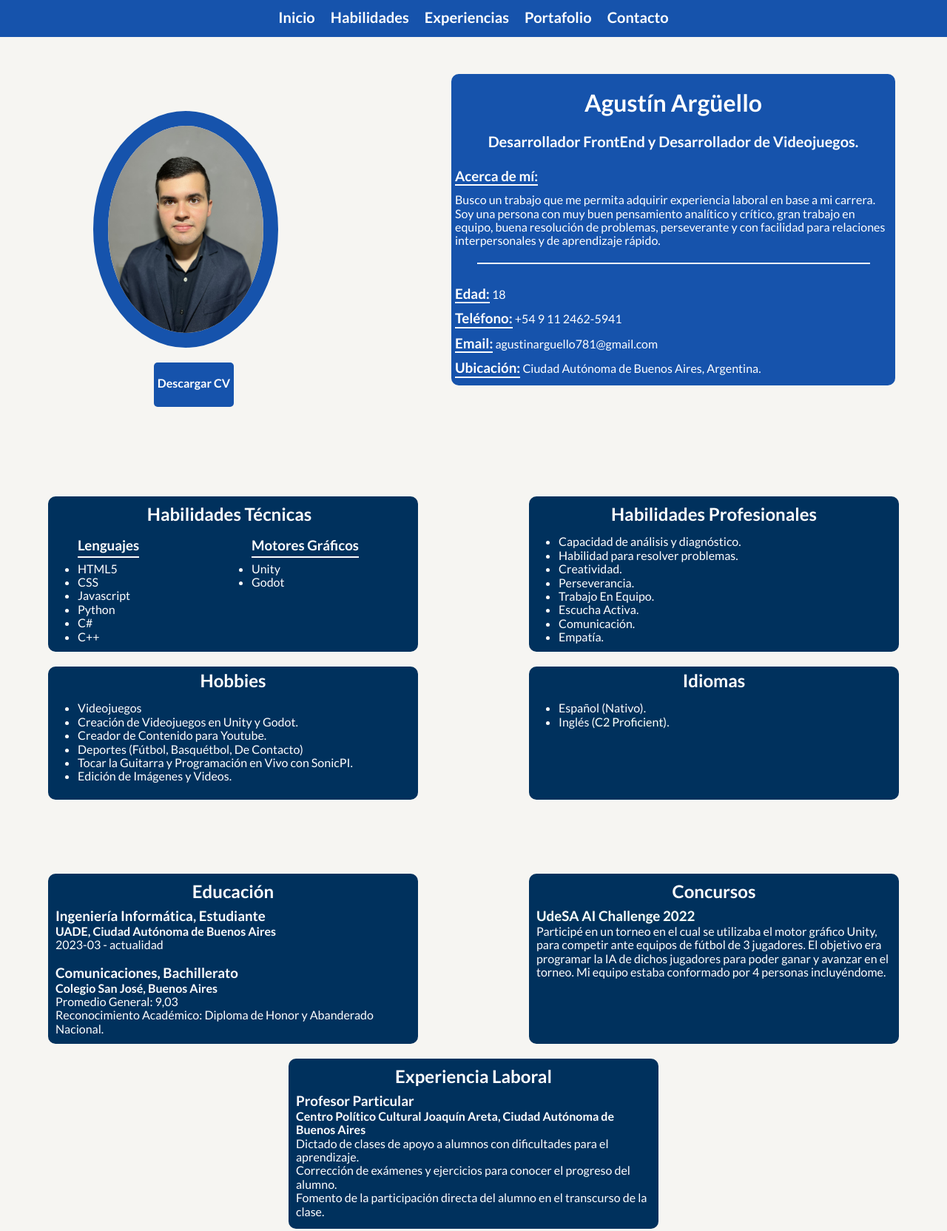
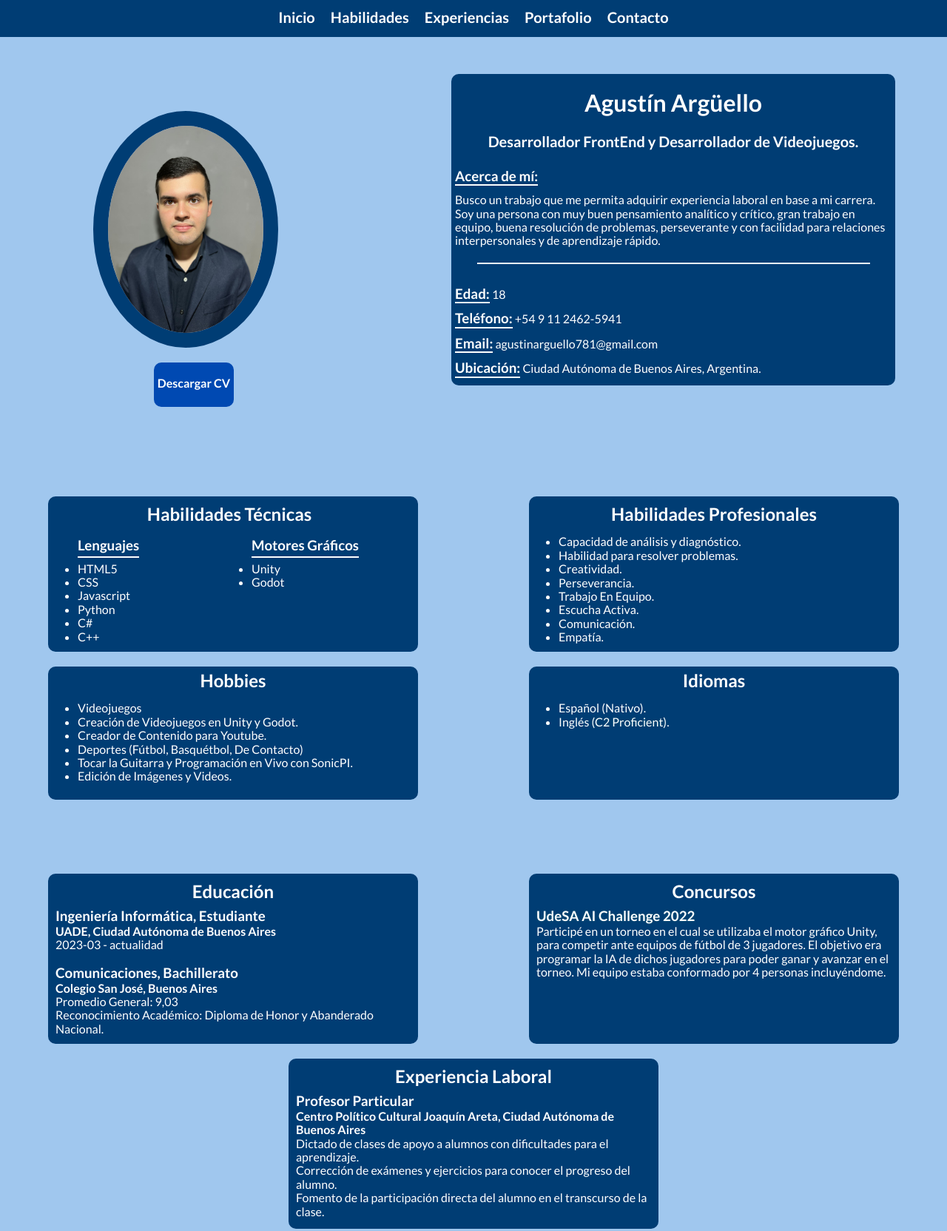
Before and after one commit to Dinamo0908/FullStack, a plain HTML site: page CVWebESP/index.html in a window 1280 px wide. Shown: the top 1664 px of the page at 74% size. Drawn offline with Linux system fonts and the light colour scheme.

Commit message:
Add files via upload
Versión final del proyecto con HTML y CSS. Cambiada la paleta de colores a una más profesional, arreglado un pequeño bug en el input "submit" de la versión en inglés.

Final Version of the project with HTML and CSS only. Changed the colors palette to a more professional one, fixed a bug in the input "submit" of the english version.

```diff
--- a/CVWebESP/CSS/style.css
+++ b/CVWebESP/CSS/style.css
@@ -7,7 +7,7 @@
 }
 
 body {
-    background: #f6f5f2;
+    background: #a0c7ee;
     width: 100%;
 }
 
@@ -68,7 +68,7 @@ body {
 
 @keyframes standOut {
     30% {
-        text-shadow: 1px 1px 20px #1a5;
+        text-shadow: 0px 0px 25px #1a5;
     }
 }
 
@@ -79,14 +79,14 @@ body {
     top: 0;
     height: 50px;
     width: 100%;
-    background: #1653ac;
+    background: #003d74;
     text-align: center;
 }
 
 .nav__responsive-ul__button-container {
     position: absolute;
     z-index: 30;
-    background: #1653ac;
+    background: #003d74;
     width: 100%;
     font-size: 20px;
 }
@@ -150,7 +150,7 @@ body {
 
 .flex-container-home__img {
     width: 250px;
-    border: 20px solid #1653ac;
+    border: 20px solid #003d74;
     border-radius: 50%;
 }
 
@@ -161,9 +161,9 @@ body {
     max-width: 150px;
     height: 60px;
     border: none;
-    background: #1653ac;
+    background: #0049b2;
     font-weight: bold;
-    border-radius: 5px;
+    border-radius: 10px;
 }
 
 a[download = "CV"] {
@@ -181,17 +181,17 @@ a[download = "CV"] {
 }
 
 .flex-container-home__button:active, .form-item-mailmsg__input[type = "submit"]:active {
-    background: #002343;
+    background: #013f96;
 }
 
 .flex-container-home__button:focus, .form-item-mailmsg__input[type = "submit"]:focus {
-    background: linear-gradient(to bottom, #00315d, #002343);
+    background: linear-gradient(to bottom, #0049b2, #013f96);
 }
 
 .flex-container-home__about {
     max-width: 600px;
     margin-right: 70px;
-    background: #1653ac;
+    background: #003d74;
     border-radius: 10px;
 }
 
@@ -280,7 +280,7 @@ a[download = "CV"] {
     padding-right: 10px;
     padding-top: 10px;
     grid-area: tec;
-    background: #00315d;
+    background: #003d74;
     border-radius: 10px;
 }
 
@@ -321,7 +321,7 @@ a[download = "CV"] {
     width: 500px;
     height: 210px;
     padding-top: 10px;
-    background: #00315d;
+    background: #003d74;
     border-radius: 10px;
 }
 
@@ -332,7 +332,7 @@ a[download = "CV"] {
     width: 500px;
     height: 180px;
     padding-top: 5px;
-    background: #00315d;
+    background: #003d74;
     border-radius: 10px;
 }
 
@@ -343,7 +343,7 @@ a[download = "CV"] {
     width: 500px;
     height: 180px;
     padding-top: 5px;
-    background: #00315d;
+    background: #003d74;
     border-radius: 10px;
 }
 
@@ -407,7 +407,7 @@ a[download = "CV"] {
     height: 230px;
     padding: 10px;
     justify-self: center;
-    background: #00315d;
+    background: #003d74;
     grid-area: ed;
     border-radius: 10px;
 }
@@ -417,7 +417,7 @@ a[download = "CV"] {
     height: 230px;
     padding: 10px;
     justify-self: center;
-    background: #00315d;
+    background: #003d74;
     grid-area: conc;
     border-radius: 10px;
 }
@@ -427,7 +427,7 @@ a[download = "CV"] {
     height: 230px;
     padding: 10px;
     justify-self: center;
-    background: #00315d;
+    background: #003d74;
     grid-area: lab;
     border-radius: 10px;
 }
@@ -505,7 +505,7 @@ a[download = "CV"] {
 .flex-item-cont__tel {
     width: 300px;
     height: 250px;
-    background: #00315d;
+    background: #003d74;
     padding: 20px 0px;
     text-align: center;
     border-radius: 10px;
@@ -518,7 +518,7 @@ a[download = "CV"] {
 .flex-item-cont__mail {
     width: 300px;
     height: 250px;
-    background: #00315d;
+    background: #003d74;
     padding: 20px;
     text-align: center;
     border-radius: 10px;
@@ -531,7 +531,7 @@ a[download = "CV"] {
 .flex-item-cont__ubi {
     width: 300px;
     height: 250px;
-    background: #00315d;
+    background: #003d74;
     padding: 25px;
     text-align: center;
     border-radius: 10px;
@@ -548,7 +548,7 @@ a[download = "CV"] {
 .flex-item-cont__linkedIn {
     width: 300px;
     height: 250px;
-    background: #00315d;
+    background: #003d74;
     padding: 35px 0px;
     text-align: center;
     border-radius: 10px;
@@ -561,7 +561,7 @@ a[download = "CV"] {
 .flex-item-cont__twitter {
     width: 300px;
     height: 250px;
-    background: #00315d;
+    background: #003d74;
     padding: 50px 0px;
     text-align: center;
     border-radius: 10px;
@@ -623,7 +623,7 @@ a[download = "CV"] {
     height: 60px;
     color: #fff;
     font-weight: bold;
-    background: #00315d;
+    background: #0049b2;
     border-radius: 10px;
 }
 
@@ -859,7 +859,7 @@ a[download = "CV"] {
         z-index: 10;
         top: -3000px;
         height: 130vh;
-        background-color: #012a4e;
+        background-color: #003d72;
         width: 65%;
         padding-top: 20px;
         transition: all 1s;
--- a/CVWebESP/index.html
+++ b/CVWebESP/index.html
@@ -39,7 +39,7 @@
         <section class = "flex-container-home"  id = "yo">
             <div class = "flex-container-home__img-container">
                 <img src = "img/agus.jpeg" class = "flex-container-home__img">
-                <button class = "flex-container-home__button"><a href = "Descargas/Agustin Arguello CV.pdf" download="CV">Descargar CV</a></button>
+                <button class = "flex-container-home__button"><a href = "Descargas/Agustin Arguello - CV.pdf" download="CV">Descargar CV</a></button>
             </div>
         <div class = "flex-container-home__about" >
             <h1>Agustín Argüello</h1>
--- a/WebResumeENG/CSS/style.css
+++ b/WebResumeENG/CSS/style.css
@@ -7,7 +7,7 @@
 }
 
 body {
-    background: #003d74;
+    background: #a2c9f0;
     width: 100%;
 }
 
@@ -68,7 +68,7 @@ body {
 
 @keyframes standOut {
     30% {
-        text-shadow: 1px 1px 20px #1a5;
+        text-shadow: 0px 0px 25px #1a5;
     }
 }
 
@@ -79,14 +79,14 @@ body {
     top: 0;
     height: 50px;
     width: 100%;
-    background: #162B4E;
+    background: #003d74;
     text-align: center;
 }
 
 .nav__responsive-ul__button-container {
     position: absolute;
     z-index: 30;
-    background: #162B4E;
+    background: #003d74;
     width: 100%;
     font-size: 20px;
 }
@@ -150,7 +150,7 @@ body {
 
 .flex-container-home__img {
     width: 250px;
-    border: 20px solid #162B4E;
+    border: 20px solid #003d74;
     border-radius: 50%;
 }
 
@@ -161,7 +161,7 @@ body {
     max-width: 150px;
     height: 60px;
     border: none;
-    background: #00315d;
+    background: #0049b2;
     color: #fff;
     font-weight: bold;
     border-radius: 5px;
@@ -182,17 +182,17 @@ a[download = "Resume"] {
 }
 
 .flex-container-home__button:active, .form-item-mailmsg__input[type = "submit"]:active {
-    background: #002343;
+    background: #013f96;
 }
 
 .flex-container-home__button:focus, .form-item-mailmsg__input[type = "submit"]:focus {
-    background: linear-gradient(to bottom, #00315d, #002343);
+    background: linear-gradient(to bottom, #0049b2, #013f96);
 }
 
 .flex-container-home__about {
     max-width: 600px;
     margin-right: 70px;
-    background: #00315d;
+    background: #003d74;
     border-radius: 10px;
 }
 
@@ -281,7 +281,7 @@ a[download = "Resume"] {
     padding-right: 10px;
     padding-top: 10px;
     grid-area: tec;
-    background: #00315d;
+    background: #003d74;
     border-radius: 10px;
 }
 
@@ -322,7 +322,7 @@ a[download = "Resume"] {
     width: 500px;
     height: 210px;
     padding-top: 10px;
-    background: #00315d;
+    background: #003d74;
     border-radius: 10px;
 }
 
@@ -333,7 +333,7 @@ a[download = "Resume"] {
     width: 500px;
     height: 180px;
     padding-top: 5px;
-    background: #00315d;
+    background: #003d74;
     border-radius: 10px;
 }
 
@@ -344,7 +344,7 @@ a[download = "Resume"] {
     width: 500px;
     height: 180px;
     padding-top: 5px;
-    background: #00315d;
+    background: #003d74;
     border-radius: 10px;
 }
 
@@ -410,7 +410,7 @@ a[download = "Resume"] {
     height: 230px;
     padding: 10px;
     justify-self: center;
-    background: #00315d;
+    background: #003d74;
     grid-area: ed;
     border-radius: 10px;
 }
@@ -420,7 +420,7 @@ a[download = "Resume"] {
     height: 230px;
     padding: 10px;
     justify-self: center;
-    background: #00315d;
+    background: #003d74;
     grid-area: comp;
     border-radius: 10px;
 }
@@ -430,7 +430,7 @@ a[download = "Resume"] {
     height: 230px;
     padding: 10px;
     justify-self: center;
-    background: #00315d;
+    background: #003d74;
     grid-area: work;
     border-radius: 10px;
 }
@@ -508,7 +508,7 @@ a[download = "Resume"] {
 .flex-item-cont__phn {
     width: 300px;
     height: 250px;
-    background: #00315d;
+    background: #003d74;
     padding: 20px 0px;
     text-align: center;
     border-radius: 10px;
@@ -521,7 +521,7 @@ a[download = "Resume"] {
 .flex-item-cont__mail {
     width: 300px;
     height: 250px;
-    background: #00315d;
+    background: #003d74;
     padding: 20px;
     text-align: center;
     border-radius: 10px;
@@ -534,7 +534,7 @@ a[download = "Resume"] {
 .flex-item-cont__loc {
     width: 300px;
     height: 250px;
-    background: #00315d;
+    background: #003d74;
     padding: 25px;
     text-align: center;
     border-radius: 10px;
@@ -551,7 +551,7 @@ a[download = "Resume"] {
 .flex-item-cont__linkedIn {
     width: 300px;
     height: 250px;
-    background: #00315d;
+    background: #003d74;
     padding: 35px 0px;
     text-align: center;
     border-radius: 10px;
@@ -564,7 +564,7 @@ a[download = "Resume"] {
 .flex-item-cont__twitter {
     width: 300px;
     height: 250px;
-    background: #00315d;
+    background: #003d74;
     padding: 50px 0px;
     text-align: center;
     border-radius: 10px;
@@ -626,7 +626,8 @@ a[download = "Resume"] {
     height: 60px;
     color: #fff;
     font-weight: bold;
-    background: #00315d;
+    background: #0049b2;
+    border-radius: 10px;
 }
 
 .footer-copyright {
@@ -876,7 +877,7 @@ a[download = "Resume"] {
         z-index: 10;
         top: -3000px;
         height: 130vh;
-        background-color: #012a4e;
+        background-color: #003d72;
         width: 65%;
         padding-top: 20px;
         transition: all 1s;
```
Also changed, not shown: WebResumeENG/index.html (+1 -1 lines), 2 other files.
